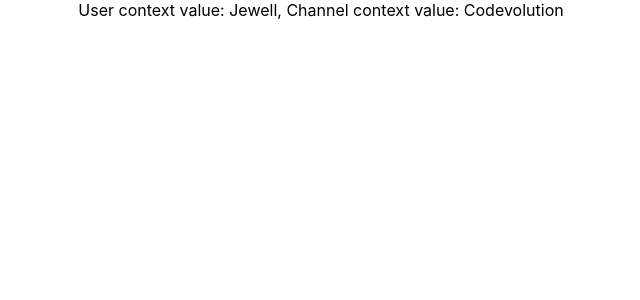
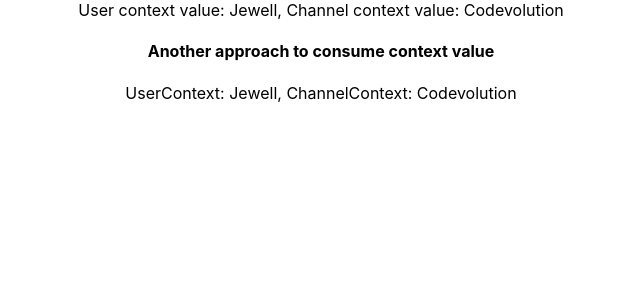
Before and after one commit to mdajgarhossain/react-hooks, a React (Create React App) app: page / in a window 1280 px wide. Shown: the top 300 px of the page, without its empty margins (319-959 px from the left). Built offline with nearby package versions, Linux system fonts and the light colour scheme.

Commit message:
useContext Hook Part 3- consume context value in a simplest way

```diff
--- a/src/components/ComponentE.js
+++ b/src/components/ComponentE.js
@@ -1,10 +1,19 @@
-import React from 'react'
+import React, {useContext} from 'react'
 import ComponentF from './ComponentF'
+import {UserContext, ChannelContext} from '../App';
 
 function ComponentE() {
+    const user = useContext(UserContext);
+    console.log(user);
+    const channel = useContext(ChannelContext);
     return (
         <div>
             <ComponentF />
+            <h4>Another approach to consume context value</h4>
+            <div>
+                UserContext: {user},
+                ChannelContext: {channel}
+            </div>
         </div>
     )
 }
```
